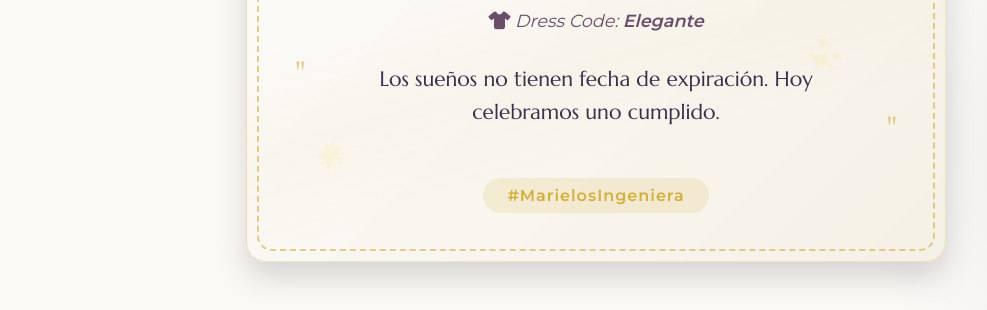
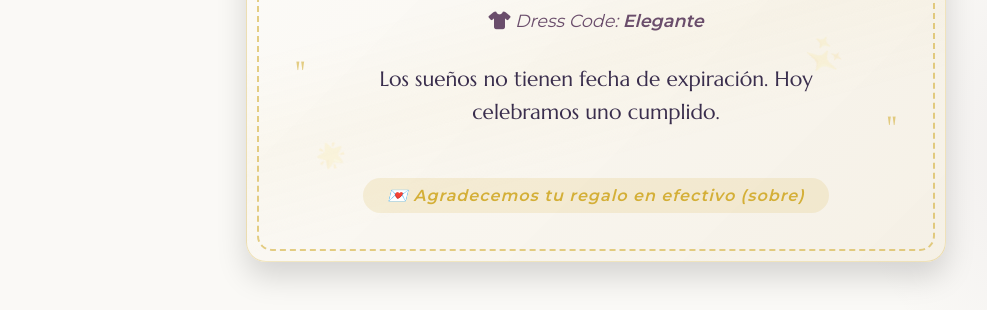
Before and after one commit to gmoralesm19-star/graduacion-marielos, a plain HTML site: page index.html in a window 1280 px wide. Shown: the part 490-800 px from the top of the page, without its empty margins (44-1031 px from the left). Drawn offline with Linux system fonts and the light colour scheme.

Commit message:
Update index.html

```diff
--- a/index.html
+++ b/index.html
@@ -322,7 +322,9 @@
                 Los sueños no tienen fecha de expiración. Hoy celebramos uno cumplido.
             </div>
 
-            <div class="hashtag">#MarielosIngeniera</div>
+          <div class="hashtag" style="font-style: italic; color: #d4af37;">
+   💌 Agradecemos tu regalo en efectivo (sobre)
+</div>
         </div>
     </div>
 
```
